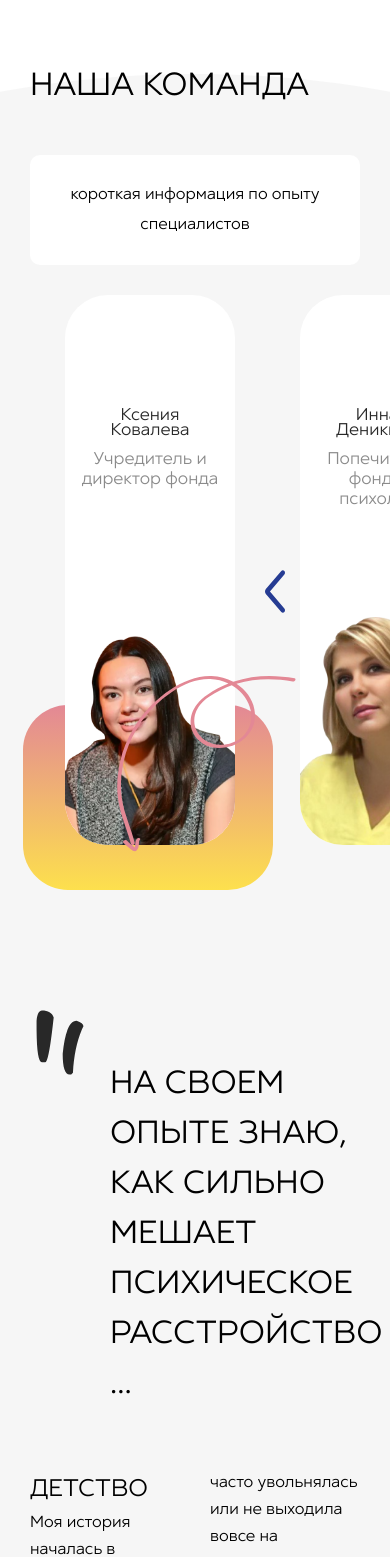
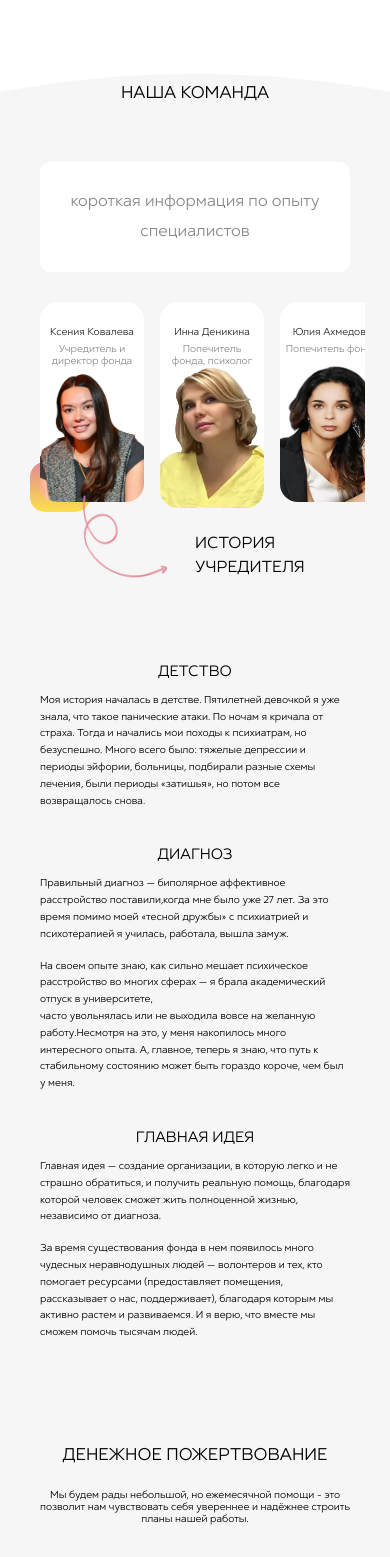
Before and after one commit to thirdmadman/fond-ravnovesie.ru_2023, a Next.js app: page / in a window 390 px wide. Shown: the part 2780-4337 px from the top of the page. Built offline with nearby package versions, Linux system fonts and the light colour scheme.

Commit message:
feat: add adaptivity to mobile-xl

```diff
--- a/src/components/home/SectionHistory.tsx
+++ b/src/components/home/SectionHistory.tsx
@@ -4,6 +4,7 @@ export function SectionHistory() {
   return (
     <section className="section-history">
       <div className="section-history__title">На своем опыте знаю, как сильно мешает психическое расстройство ...</div>
+      <div className="section-history__title-mobile">ИСТОРИЯ УЧРЕДИТЕЛЯ</div>
       <div className="section-history__text">
         <div className="section-history__column">
           <h4 className="section-history__header">ДЕТСТВО</h4>
--- a/src/styles/home/sectionDonation.scss
+++ b/src/styles/home/sectionDonation.scss
@@ -31,6 +31,10 @@
     padding: 0 30px;
   }
 
+  @media screen and (max-width: $layout-breakpoint-mobile-xl) {
+    padding: 0 40px;
+  }
+
   .section-donation__qr {
   }
 
@@ -61,6 +65,11 @@
       margin-bottom: 50px;
     }
 
+    @media screen and (max-width: $layout-breakpoint-mobile-xl) {
+      min-height: initial;
+      margin-bottom: 100px;
+    }
+
     .qr-donation__title {
       margin-top: 20px;
       margin-bottom: 30px;
@@ -78,6 +87,13 @@
 
       @media screen and (max-width: $layout-breakpoint-tablet-m) {
         margin-bottom: 25px;
+      }
+
+      @media screen and (max-width: $layout-breakpoint-mobile-xl) {
+        font-size: 17px;
+        line-height: 28px;
+        text-align: center;
+        margin-bottom: 20px;
       }
     }
 
@@ -99,6 +115,12 @@
 
       @media screen and (max-width: $layout-breakpoint-tablet-m) {
         max-width: 500px;
+      }
+
+      @media screen and (max-width: $layout-breakpoint-mobile-xl) {
+        font-size: 10px;
+        line-height: 12px;
+        text-align: center;
       }
 
       &::after {
@@ -136,6 +158,10 @@
           height: 227px;
           left: 52px;
           top: 105px;
+        }
+
+        @media screen and (max-width: $layout-breakpoint-mobile-xl) {
+          display: none;
         }
       }
     }
@@ -177,6 +203,10 @@
         align-self: flex-end;
         background-size: 30%;
       }
+
+      @media screen and (max-width: $layout-breakpoint-mobile-xl) {
+        display: none;
+      }
     }
   }
 
--- a/src/styles/home/sectionHistory.scss
+++ b/src/styles/home/sectionHistory.scss
@@ -24,6 +24,11 @@
   @media screen and (max-width: $layout-breakpoint-tablet-s) {
     padding: 0 30px;
     flex-direction: column;
+  }
+
+  @media screen and (max-width: $layout-breakpoint-mobile-xl) {
+    padding: 0 40px;
+    margin-bottom: 100px;
   }
 
   .section-history__title {
@@ -55,6 +60,10 @@
       max-width: initial;
     }
 
+    @media screen and (max-width: $layout-breakpoint-mobile-xl) {
+      display: none;
+    }
+
     &::before {
       content: '';
       display: block;
@@ -64,6 +73,14 @@
       background: url('../../../public/images/visuals/quote-black-hand-drawn.svg') no-repeat center center;
       left: -100px;
       top: -67px;
+    }
+  }
+
+  .section-history__title-mobile {
+    display: none;
+    @media screen and (max-width: $layout-breakpoint-mobile-xl) {
+      display: block;
+      margin-left: 50%;
     }
   }
 
@@ -101,6 +118,12 @@
       margin-top: 60px
     }
 
+    @media screen and (max-width: $layout-breakpoint-mobile-xl) {
+      flex-direction: column;
+      font-size: 10px;
+      gap: initial;
+    }
+
     .section-history__column {
       max-width: 460px;
       width: 100%;
@@ -120,6 +143,12 @@
       &:nth-last-child(2) {
         margin-bottom: 15px;
       }
+
+      &:nth-last-child(1) {
+        @media screen and (max-width: $layout-breakpoint-mobile-xl) {
+          margin-bottom: 0px;
+        }
+      }
     }
 
     .section-history__header {
@@ -130,6 +159,11 @@
         margin-bottom: 0px;
         line-height: 40px;
       }
+
+      @media screen and (max-width: $layout-breakpoint-mobile-xl) {
+        font-size: 15px;
+        text-align: center;
+      }
     }
   }
 }
--- a/src/styles/home/sectionOurTeam.scss
+++ b/src/styles/home/sectionOurTeam.scss
@@ -21,6 +21,15 @@
     padding: 0 30px;
   }
 
+  @media screen and (max-width: $layout-breakpoint-mobile-xl) {
+    padding: 0 40px;
+  }
+
+  @media screen and (max-width: $layout-breakpoint-mobile-xl) {
+    min-height: initial;
+    margin-bottom: 0px;
+  }
+
   .section-our-team__title {
     margin-top: 23px;
     margin-bottom: 10px;
@@ -31,6 +40,12 @@
     @media screen and (max-width: $layout-breakpoint-desktop-s) {
       font-size: 32px;
       margin-top: 15px;
+    }
+
+    @media screen and (max-width: $layout-breakpoint-mobile-xl) {
+      font-size: 17px;
+      margin-top: 22px;
+      text-align: center;
     }
   }
 
@@ -65,6 +80,14 @@
         width: 261px;
         background-size: contain;
       }
+
+      @media screen and (max-width: $layout-breakpoint-mobile-xl) {
+        left: 14px;
+        top: 342px;
+        width: 122px;
+        height: 122px;
+        transform: rotate(268deg);
+      }
     }
 
     .team-list__title {
@@ -79,6 +102,7 @@
       font-size: 24px;
       line-height: 30px;
       background-color: $color-light-xl;
+      color: $color-dark-m;
 
       @media screen and (max-width: $layout-breakpoint-desktop-m) {
         margin-right: 25px;
@@ -123,6 +147,10 @@
       @media screen and (max-width: $layout-breakpoint-tablet-xs) {
         padding-left: 35px;
       }
+
+      @media screen and (max-width: $layout-breakpoint-mobile-xl) {
+        padding-left: 0px;
+      }
     }
   }
 }
--- a/src/styles/home/teamCard.scss
+++ b/src/styles/home/teamCard.scss
@@ -25,6 +25,12 @@
     max-width: 154px;
   }
 
+  @media screen and (max-width: $layout-breakpoint-mobile-xl) {
+    max-width: 104px;
+    border-radius: 18px;
+    min-height: 200px;
+  }
+
   .team-card__text {
     margin: 0 10px;
 
@@ -34,6 +40,10 @@
 
     @media screen and (max-width: $layout-breakpoint-tablet-s) {
       margin: 0 15px;
+    }
+
+    @media screen and (max-width: $layout-breakpoint-mobile-xl) {
+      margin: 0 5px;
     }
   }
 
@@ -51,6 +61,10 @@
       max-width: 170px;
     }
 
+    @media screen and (max-width: $layout-breakpoint-mobile-xl) {
+      max-width: 104px;
+    }
+
     &::before {
       content: '';
       display: block;
@@ -62,11 +76,27 @@
       width: 250px;
       height: 185px;
       border-radius: 45px;
+
+      @media screen and (max-width: $layout-breakpoint-mobile-xl) {
+        width: 60px;
+        height: 50px;
+        bottom: -10px;
+        left: -10px;
+        border-radius: 15px;
+      }
     }
   }
 
   img {
     border-radius: 43px;
+
+    @media screen and (max-width: $layout-breakpoint-mobile-xl) {
+      border-radius: 18px;
+    }
+
+    @media screen and (max-width: $layout-breakpoint-mobile-xl) {
+      max-height: 140px;
+    }
   }
 
   .team-card__name {
@@ -76,11 +106,23 @@
     text-align: center;
     font-size: 17px;
     line-height: 15px;
+
+    @media screen and (max-width: $layout-breakpoint-mobile-xl) {
+      margin-top: 25px;
+      font-size: 10px;
+      line-height: 12px;
+      margin-bottom: 5px;
+    }
   }
 
   .team-card__job-title {
     color: $color-dark-m;
     font-size: 17px;
     line-height: 20px;
+
+    @media screen and (max-width: $layout-breakpoint-mobile-xl) {
+      font-size: 10px;
+      line-height: 12px;
+    }
   }
 }
--- a/src/styles/home/teamCarousel.scss
+++ b/src/styles/home/teamCarousel.scss
@@ -30,6 +30,11 @@
     max-width: 400px;
   }
 
+  @media screen and (max-width: $layout-breakpoint-mobile-xl) {
+    max-width: 229px;
+    margin-left: 16px;
+  }
+
   .team-carousel__viewport {
     overflow: hidden;
     margin-left: 30px;
@@ -47,6 +52,10 @@
       margin-right: 15px;
     }
 
+    @media screen and (max-width: $layout-breakpoint-mobile-xl) {
+      margin-left: 0px;
+      margin-right: 0px;
+    }
 
   }
 
@@ -58,6 +67,10 @@
 
     @media screen and (max-width: $layout-breakpoint-desktop-s) {
       gap: 18px;
+    }
+
+    @media screen and (max-width: $layout-breakpoint-mobile-xl) {
+      gap: 16px;
     }
   }
 
@@ -71,6 +84,10 @@
       width: 20px;
       background-size: contain;
     }
+
+    @media screen and (max-width: $layout-breakpoint-mobile-xl) {
+      display: none;
+    }
   }
 
   .team-carousel__next-right {
@@ -82,5 +99,9 @@
       width: 20px;
       background-size: contain;
     }
+
+    @media screen and (max-width: $layout-breakpoint-mobile-xl) {
+      display: none;
+    }
   }
 }
```
